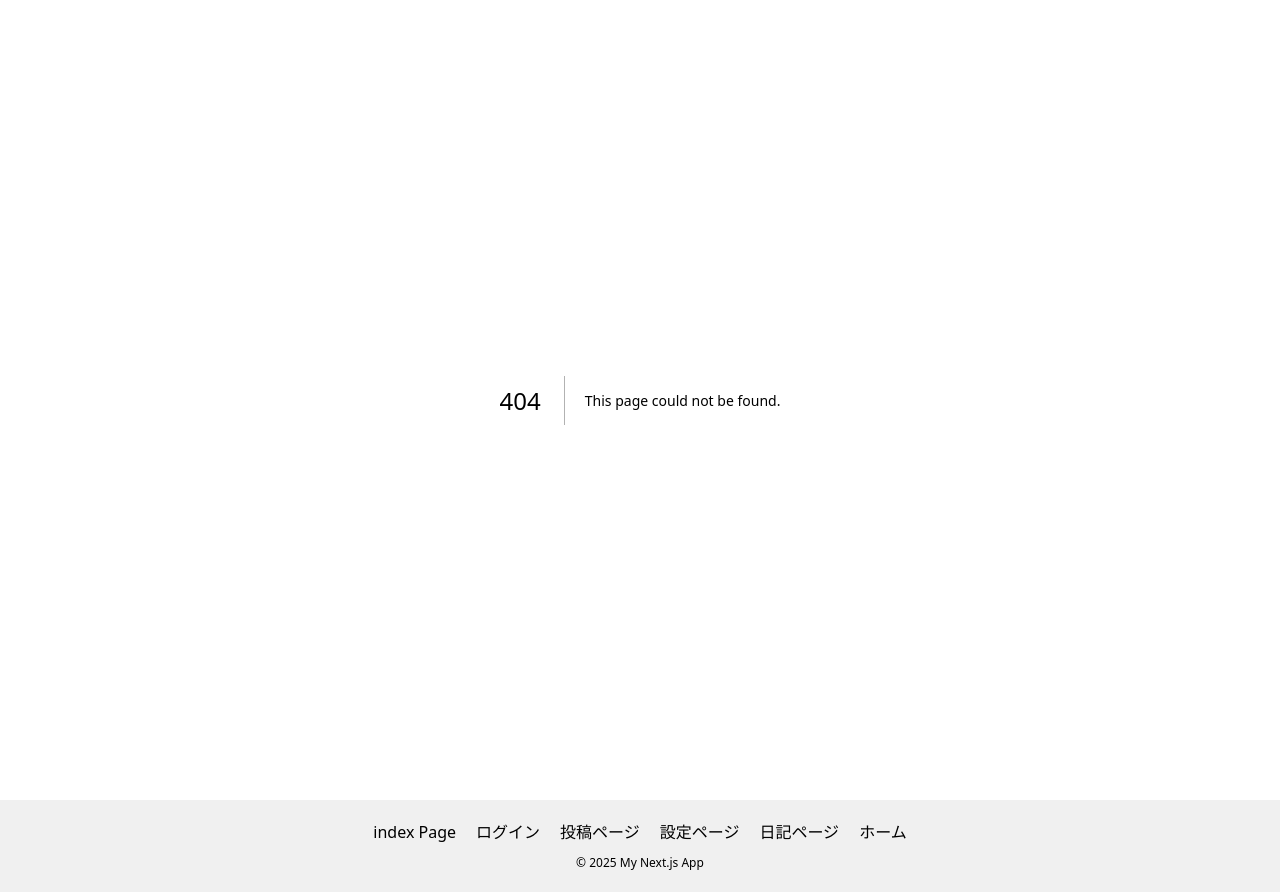
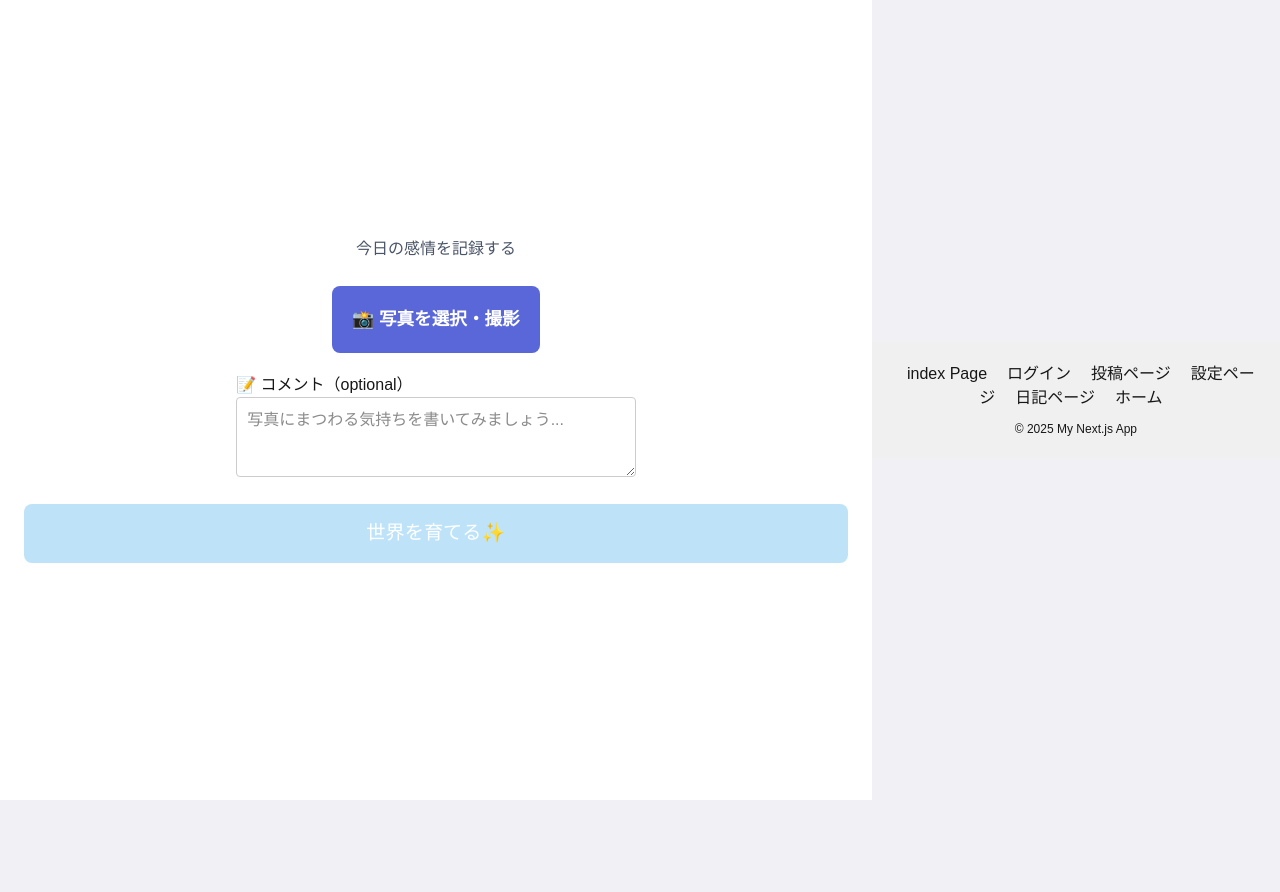
Before and after one commit to jphacks/tk_b_2510, a Next.js app in the folder frontend/: page /post in a window 1280 px wide. Before the commit this address had no page. After the commit the page ends 800 px from the top, so only its background shows below. Built offline with nearby package versions, Linux system fonts and the light colour scheme; no server answers; sample sign-in values are in the browser's storage.

Commit message:
[update]photoからpostに変更

```diff
--- a/frontend/src/components/Footer.js
+++ b/frontend/src/components/Footer.js
@@ -10,7 +10,7 @@ export default function Footer() {
         <Link href="/login" style={{ margin: '0 10px' }}>
             ログイン
         </Link>
-        <Link href="/photo" style={{ margin: '0 10px' }}>
+        <Link href="/post" style={{ margin: '0 10px' }}>
             投稿ページ
         </Link>
         <Link href="/settings" style={{ margin: '0 10px' }}>
```
Also changed, not shown: frontend/src/app/post/page.css (renamed from frontend/src/app/photo/page.css), frontend/src/app/post/page.jsx (renamed from frontend/src/app/photo/page.jsx).
